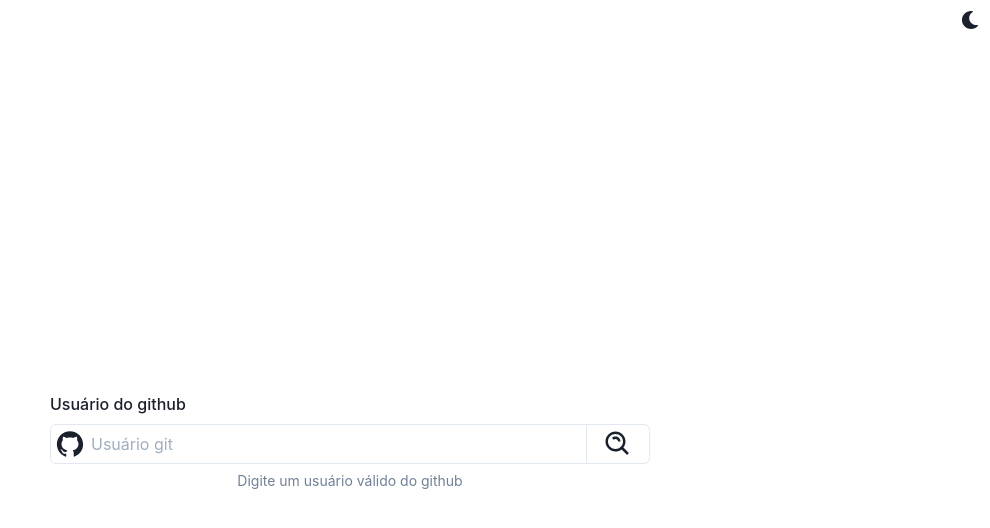
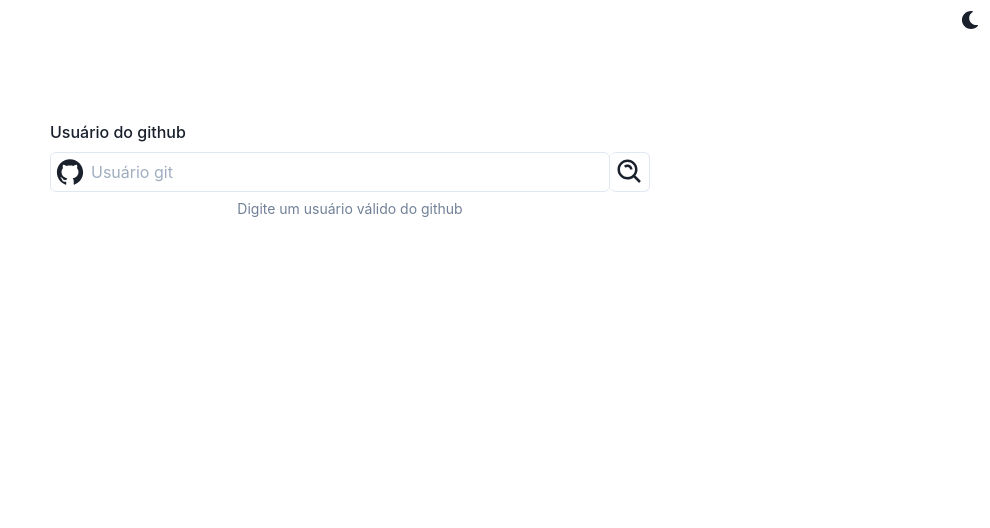
Before and after one commit to projeto-de-algoritmos/D-C_Dupla23, a React (Create React App) app in the folder git-sort/: page / in a window 1280 px wide. Shown: the top 528 px of the page, without its empty margins (290-1280 px from the left). Built offline with nearby package versions, Linux system fonts and the light colour scheme.

Commit message:
Add list with user data

```diff
--- a/git-sort/src/App.js
+++ b/git-sort/src/App.js
@@ -9,64 +9,125 @@ import {
   FormHelperText,
   Flex,
   InputLeftElement,
-  InputRightAddon,
   InputGroup,
+  CSSReset,
+  IconButton,
+  Image,
+  Text,
+  FormErrorMessage,
 } from '@chakra-ui/react';
 import { ColorModeSwitcher } from './ColorModeSwitcher';
 import { AiFillGithub } from 'react-icons/ai';
 import { BiSearchAlt } from 'react-icons/bi';
-
-
+import { RiGitRepositoryCommitsLine } from 'react-icons/ri';
+import { BsPeople } from 'react-icons/bs';
 
 function App() {
+  const [users, setUsers] = useState([]);
+  const [isInvalid, setIsInvalid] = useState(false);
 
-  const getUser = async(user) => {
-    const request = "https://api.github.com/users/" + user;
-    const data = await fetch(request)
-    const finalData = await data.json()
-    console.log(finalData)
-  }
-
-  function searchUser(e) {
-    console.log(user)
-    getUser(user)
-  }
-
-  const [user, setUser] = useState(null);
+  const getUserHandler = async e => {
+    e.preventDefault();
+    const user = e.target?.elements?.gitUser.value;
+    const request = `https://api.github.com/users/${user}`;
+    const data = await fetch(request);
+    const userData = await data.json();
+    if (userData?.name) {
+      setIsInvalid(false);
+      setUsers([...users, userData]);
+    } else setIsInvalid(true);
+  };
 
   return (
     <ChakraProvider theme={theme}>
+      <CSSReset />
       <Box textAlign="center" fontSize="xl" minH="100vh">
         <Flex justifyContent="flex-end">
           <ColorModeSwitcher justifySelf="flex-end" />
         </Flex>
+        <form onSubmit={getUserHandler}>
           <Flex
+            // justifyContent="center"
+            alignItems="center"
+            height="100vh"
             width="100%"
-          maxWidth="600px"
             margin="0 auto"
-          height="100vh"
-          alignItems="center"
+            flexDirection="column"
+            gap="2rem"
+            padding="20"
           >
-          <FormControl>
+            <FormControl maxW="600px" isInvalid={isInvalid}>
               <FormLabel htmlFor="email">Usuário do github</FormLabel>
               <InputGroup>
                 <InputLeftElement
                   pointerEvents="none"
                   children={<AiFillGithub size={30} />}
                 />
-              <Input name="gituser" type="text" placeholder="Usuário git"
-                     onChange={(e) => setUser(e.target.value)}
+                <Input
+                  name="gitUser"
+                  type="text"
+                  placeholder="Usuário git"
+                  isInvalid={isInvalid}
                 />
-              <InputRightAddon
-                children={<BiSearchAlt size={30} />}
+
+                <IconButton
+                  type="submit"
+                  variant="outline"
+                  aria-label="Call Sage"
+                  fontSize="20px"
+                  borderLeft="none"
+                  icon={<BiSearchAlt size={30} />}
                   backgroundColor="whiteAlpha.100"
-                onClick = {searchUser}
                 />
               </InputGroup>
+              {!isInvalid ? (
+                <FormHelperText>
+                  Digite um usuário válido do github
+                </FormHelperText>
+              ) : (
+                <FormErrorMessage>Usuário inválido</FormErrorMessage>
+              )}
+            </FormControl>
 
-            <FormHelperText>Digite um usuário válido do github</FormHelperText>
-          </FormControl>
+            <Flex width="100%" gap="1.5rem" flexWrap="wrap">
+              {users?.length > 0 &&
+                users?.map(user => {
+                  return (
+                    <Box backgroundColor="blackAlpha.300" width="280px">
+                      <Image
+                        src={user?.avatar_url}
+                        alt="Dan Abramov"
+                        width="100%"
+                      />
+                      <Box padding="3">
+                        <Text fontSize="2xl">{user?.name}</Text>
+                        <Box textAlign="left">
+                          <Flex gap="0.3rem">
+                            <RiGitRepositoryCommitsLine />
+                            <Text fontSize="medium">
+                              Repositórios públicos: {user?.public_repos}
+                            </Text>
                           </Flex>
+                          <Flex gap="0.3rem">
+                            <BsPeople />
+                            <Text fontSize="medium">
+                              Seguidores: {user?.followers} pessoas
+                            </Text>
+                          </Flex>
+                          <Flex gap="0.3rem">
+                            <BsPeople />
+                            <Text fontSize="medium">
+                              Seguindo: {user?.following} pessoas
+                            </Text>
+                          </Flex>
+                        </Box>
+                      </Box>
+                    </Box>
+                  );
+                })}
+            </Flex>
+          </Flex>
+        </form>
       </Box>
     </ChakraProvider>
   );
```
Also changed, not shown: 1 other file (tests, documents, lock files or other folders). Lines whose indentation alone changed are shown as unchanged.
